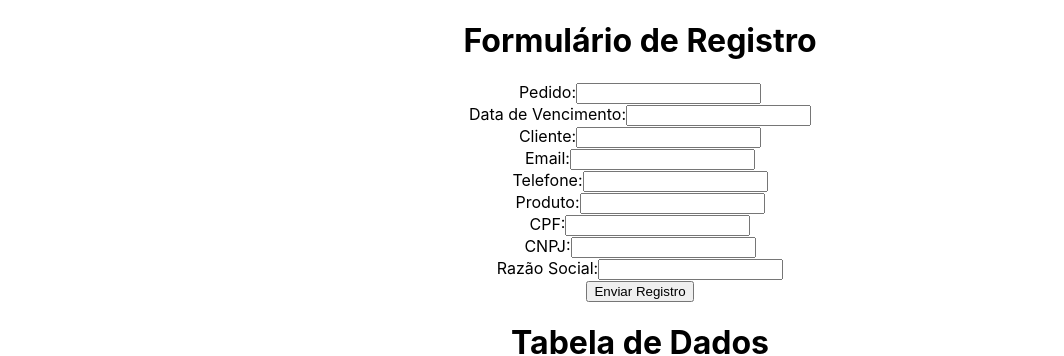
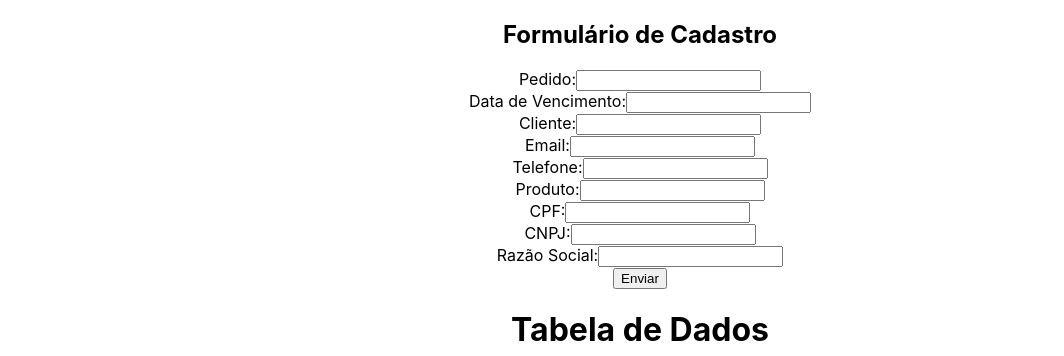
Before and after one commit to joseafsantos/notify, a React (Create React App) app in the folder frontend/: page / in a window 1280 px wide. Shown: the top 356 px of the page, without its empty margins (0-1064 px from the left). Built offline with nearby package versions, Linux system fonts and the light colour scheme; no server answers.

Commit message:
Formulario frontend criado e testado

```diff
--- a/frontend/src/formulario.js
+++ b/frontend/src/formulario.js
@@ -1,118 +1,98 @@
 import React, { useState } from 'react';
 
 function Formulario() {
+  // Definindo os estados para os campos do formulário
   const [pedido, setPedido] = useState('');
   const [dataVencimento, setDataVencimento] = useState('');
   const [cliente, setCliente] = useState('');
   const [email, setEmail] = useState('');
   const [telefone, setTelefone] = useState('');
   const [produto, setProduto] = useState('');
-    const [cpf, setCpf] = useState('');
-    const [cnpj, setCnpj] = useState('');
+  const [cpf, setCPF] = useState('');
+  const [cnpj, setCNPJ] = useState('');
   const [razaoSocial, setRazaoSocial] = useState('');
 
-    const handleSubmit = (event) => {
+  // Função para lidar com o envio do formulário
+  const handleSubmit = async (event) => {
     event.preventDefault();
 
-        // Construir o objeto de registro
-        const registro = {
-            pedido,
-            dataVencimento,
-            cliente,
-            email,
-            telefone,
-            produto,
-            cpf,
-            cnpj,
-            razaoSocial
+    // Criando o objeto com os dados do formulário
+    const formData = {
+      pedido: pedido,
+      dataVencimento: dataVencimento,
+      cliente: cliente,
+      email: email,
+      telefone: telefone,
+      produto: produto,
+      cpf: cpf,
+      cnpj: cnpj,
+      razaoSocial: razaoSocial
     };
 
-        // Enviar o registro para o backend
-        sendRegistroToBackend(registro);
-    };
-
-    // Função para enviar o registro para o backend
-    const sendRegistroToBackend = (registro) => {
-        fetch('http://localhost:8080/clientes/cadastrar', {
+    // Enviando os dados para o backend
+    try {
+      const response = await fetch('http://localhost:8080/cadastrar', {
         method: 'POST',
         headers: {
           'Content-Type': 'application/json'
         },
-            body: JSON.stringify(registro)
-        })
-        .then(response => {
-            if (response.ok) {
-                alert('Registro enviado com sucesso!');
-                // Limpar campos após o envio bem-sucedido
+        body: JSON.stringify(formData)
+      });
+
+      if (!response.ok) {
+        throw new Error('Erro ao enviar dados para o servidor');
+      }
+
+      alert('Registro criado com sucesso!');
+
+      // Limpar os campos do formulário após o envio
       setPedido('');
       setDataVencimento('');
       setCliente('');
       setEmail('');
       setTelefone('');
       setProduto('');
-                setCpf('');
-                setCnpj('');
+      setCPF('');
+      setCNPJ('');
       setRazaoSocial('');
-            } else {
-                alert('Erro ao enviar o registro.');
+    } catch (error) {
+      console.error('Erro:', error);
+      alert('Erro ao enviar dados para o servidor');
     }
-        })
-        .catch(error => {
-            console.error('Erro ao enviar requisição:', error);
-            alert('Erro ao enviar o registro.');
-        });
   };
 
   return (
     <div>
-            <h1>Formulário de Registro</h1>
+      <h2>Formulário de Cadastro</h2>
       <form onSubmit={handleSubmit}>
-                <label>
-                    Pedido:
-                    <input type="text" value={pedido} onChange={(e) => setPedido(e.target.value)} />
-                </label>
-                <br />
-                <label>
-                    Data de Vencimento:
-                    <input type="text" value={dataVencimento} onChange={(e) => setDataVencimento(e.target.value)} />
-                </label>
-                <br />
-                <label>
-                    Cliente:
-                    <input type="text" value={cliente} onChange={(e) => setCliente(e.target.value)} />
-                </label>
-                <br />
-                <label>
-                    Email:
-                    <input type="text" value={email} onChange={(e) => setEmail(e.target.value)} />
-                </label>
-                <br />
-                <label>
-                    Telefone:
-                    <input type="text" value={telefone} onChange={(e) => setTelefone(e.target.value)} />
-                </label>
-                <br />
-                <label>
-                    Produto:
-                    <input type="text" value={produto} onChange={(e) => setProduto(e.target.value)} />
-                </label>
-                <br />
-                <label>
-                    CPF:
-                    <input type="text" value={cpf} onChange={(e) => setCpf(e.target.value)} />
-                </label>
-                <br />
-                <label>
-                    CNPJ:
-                    <input type="text" value={cnpj} onChange={(e) => setCnpj(e.target.value)} />
-                </label>
-                <br />
-                <label>
-                    Razão Social:
-                    <input type="text" value={razaoSocial} onChange={(e) => setRazaoSocial(e.target.value)} />
-                </label>
-                <br />
-                <button type="submit">Enviar Registro</button>
+        <label>Pedido:</label>
+        <input type="text" value={pedido} onChange={(e) => setPedido(e.target.value)} required /><br />
+
+        <label>Data de Vencimento:</label>
+        <input type="text" value={dataVencimento} onChange={(e) => setDataVencimento(e.target.value)} required /><br />
+
+        <label>Cliente:</label>
+        <input type="text" value={cliente} onChange={(e) => setCliente(e.target.value)} required /><br />
+
+        <label>Email:</label>
+        <input type="email" value={email} onChange={(e) => setEmail(e.target.value)} required /><br />
+
+        <label>Telefone:</label>
+        <input type="text" value={telefone} onChange={(e) => setTelefone(e.target.value)} required /><br />
+
+        <label>Produto:</label>
+        <input type="text" value={produto} onChange={(e) => setProduto(e.target.value)} required /><br />
+
+        <label>CPF:</label>
+        <input type="text" value={cpf} onChange={(e) => setCPF(e.target.value)} required /><br />
+
+        <label>CNPJ:</label>
+        <input type="text" value={cnpj} onChange={(e) => setCNPJ(e.target.value)} /><br />
+
+        <label>Razão Social:</label>
+        <input type="text" value={razaoSocial} onChange={(e) => setRazaoSocial(e.target.value)} /><br />
+
+        <button type="submit">Enviar</button>
       </form>
     </div>
   );
```
Also changed, not shown: 6 other files (tests, documents, lock files or other folders). Lines whose indentation alone changed are shown as unchanged.
